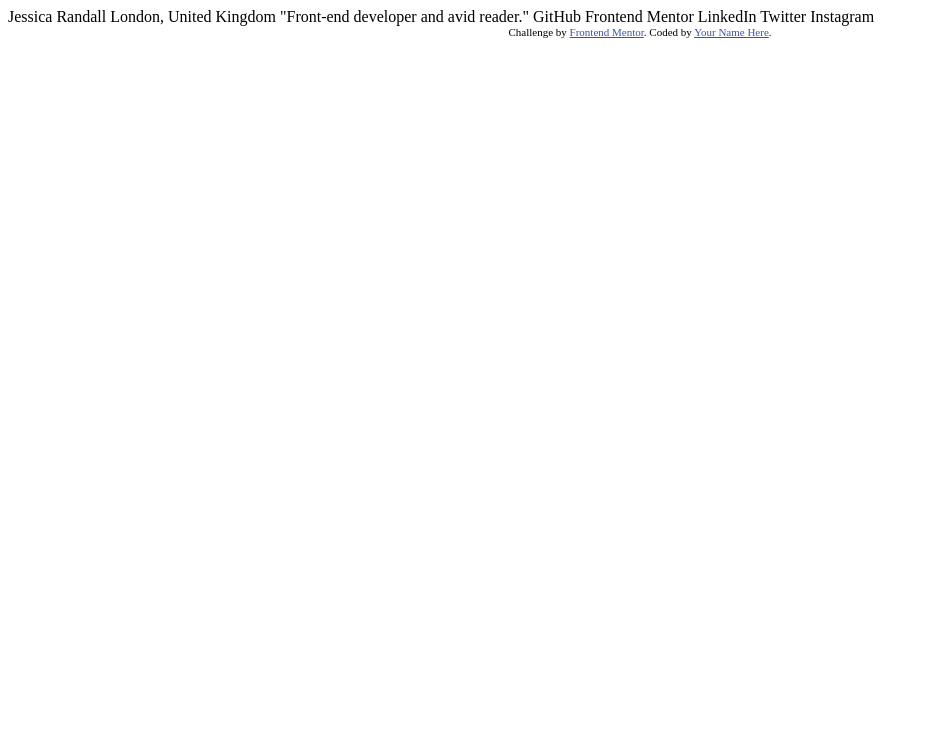
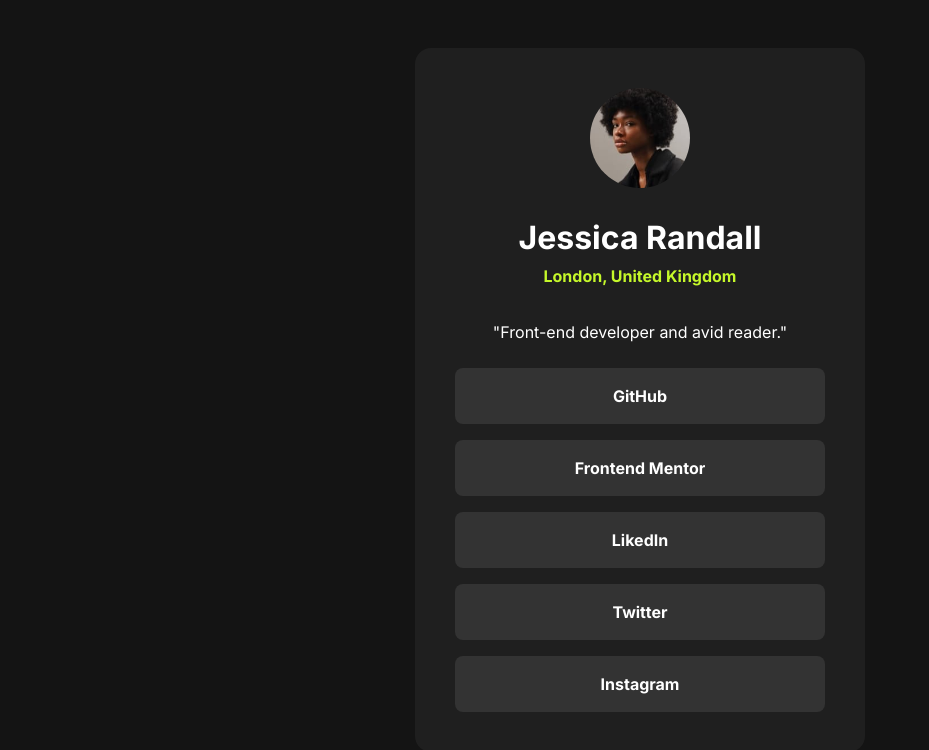
Before and after one commit to defPhisy/social-links-profile-main, a plain HTML site: page index.html in a window 1280 px wide. Shown: the whole page, without its empty margins (0-929 px from the left). Drawn offline with Linux system fonts and the light colour scheme.

Commit message:
💥 commit solution

```diff
--- /dev/null
+++ b/css/css-reset.css
@@ -0,0 +1,50 @@
+/* Custom CSS Reset
+based on Josh Comeau's CSS Reset: https://www.joshwcomeau.com/css/custom-css-reset/
+and Andy Bell's Modern CSS Reset: https://piccalil.li/blog/a-more-modern-css-reset/ */
+
+*, *::before, *::after {
+  box-sizing: border-box;
+}
+
+* {
+  margin: 0;
+}
+
+/* -webkit... only for Safari and MacOS with retina display */
+body {
+  min-height: 100vh;
+  line-height: 1.5;
+  -webkit-font-smoothing: antialiased;
+}
+
+h1, h2, h3, h4,
+button, input, label {
+  line-height: 1.1;
+}
+
+h1, h2, h3, h4 {
+  text-wrap: balance;
+}
+
+h1, h2, h3, h4,
+h5, h6, p {
+  overflow-wrap: break-word;
+}
+
+img, picture, video,
+canvas, svg {
+  display: block;
+  max-width: 100%;
+}
+
+/* makes sure to use same font-family, font-size and font-weight for all elements */
+input, button,
+textarea, select {
+  font: inherit;
+}
+
+/* Remove list styles on ul, ol elements with a list role, which suggests default styling will be removed */
+ul[role='list'],
+ol[role='list'] {
+  list-style: none;
+}
--- /dev/null
+++ b/css/style.css
@@ -0,0 +1,102 @@
+@import url("https://fonts.googleapis.com/css2?family=Inter:wght@400;600;700&display=swap");
+
+:root {
+  /* font */
+  --font-family: "Inter", sans-serif;
+
+  --font-weight-thin: 400;
+  --font-weight-normal: 600;
+  --font-weight-bold: 700;
+
+  /* color */
+  --color-green: hsl(75, 94%, 57%);
+  --color-white: hsl(0, 0%, 100%);
+  --color-grey: hsl(0, 0%, 20%);
+  --color-dark-grey: hsl(0, 0%, 12%);
+  --color-off-black: hsl(0, 0%, 8%);
+}
+
+body {
+  font-family: var(--font-family);
+  background-color: var(--color-off-black);
+  display: flex;
+  justify-content: center;
+  align-items: center;
+}
+
+.social-link-card {
+  min-width: 450px;
+  margin: 1rem;
+  background-color: var(--color-dark-grey);
+  color: var(--color-white);
+  display: flex;
+  flex-direction: column;
+  align-items: center;
+  padding: 2.5rem;
+  border-radius: 1rem;
+}
+
+header {
+  display: flex;
+  flex-direction: column;
+  align-items: center;
+  text-align: center;
+}
+
+.avatar {
+  width: 100px;
+  border-radius: 50%;
+  margin-bottom: 2rem;
+}
+
+.name {
+  margin-bottom: 0.5rem;
+}
+
+.location {
+  margin-bottom: 2rem;
+  color: var(--color-green);
+  font-weight: var(--font-weight-bold);
+}
+
+.job-title {
+  font-weight: var(--font-weight-thin);
+  margin-bottom: 1.5rem;
+}
+
+.social-links {
+  display: flex;
+  flex-direction: column;
+  align-items: center;
+  gap: 1rem;
+  width: 100%;
+}
+
+.social-links a {
+  width: 100%;
+  padding: 1rem;
+  text-align: center;
+  text-decoration: none;
+  color: var(--color-white);
+  font-weight: var(--font-weight-bold);
+  background-color: var(--color-grey);
+  border-radius: 0.5rem;
+}
+
+.social-links a:hover {
+  background-color: var(--color-green);
+  color: var(--color-off-black)
+}
+
+.social-links a:focus {
+  background-color: var(--color-green);
+  color: var(--color-off-black)
+}
+
+/* responsive design */
+@media (max-width: 450px) {
+  .social-link-card {
+    min-width: 250px;
+    padding: 1.5rem;
+  }
+}
--- a/index.html
+++ b/index.html
@@ -1,34 +1,37 @@
 <!DOCTYPE html>
 <html lang="en">
+
 <head>
   <meta charset="UTF-8">
-  <meta name="viewport" content="width=device-width, initial-scale=1.0"> <!-- displays site properly based on user's device -->
+  <meta name="viewport" content="width=device-width, initial-scale=1.0">
+  <!-- displays site properly based on user's device -->
 
   <link rel="icon" type="image/png" sizes="32x32" href="./assets/images/favicon-32x32.png">
+  <link rel="stylesheet" href="./css/css-reset.css">
+  <link rel="stylesheet" href="./css/style.css">
 
   <title>Frontend Mentor | Social links profile</title>
 
-  <!-- Feel free to remove these styles or customise in your own stylesheet 👍 -->
-  <style>
-    .attribution { font-size: 11px; text-align: center; }
-    .attribution a { color: hsl(228, 45%, 44%); }
-  </style>
-</head>
-<body>
+  <main>
+    <div class="social-link-card">
+      <header>
+        <img class="avatar" src="./assets/images/avatar-jessica.jpeg" alt="Avatar of Jessica">
+        <h1 class="name">Jessica Randall</h1>
+        <p class="location">London, United Kingdom</p>
+        <p class="job-title">"Front-end developer and avid reader."</p>
+      </header>
 
-  Jessica Randall
-  London, United Kingdom
-  "Front-end developer and avid reader."
+      <div class="social-links">
+        <a href="#" role="button">GitHub</a>
+        <a href="#" role="button">Frontend Mentor</a>
+        <a href="#" role="button">LikedIn</a>
+        <a href="#" role="button">Twitter</a>
+        <a href="#" role="button">Instagram</a>
+      </div>
+    </div>
+  </main>
 
-  GitHub
-  Frontend Mentor
-  LinkedIn
-  Twitter
-  Instagram
 
-  <div class="attribution">
-    Challenge by <a href="https://www.frontendmentor.io?ref=challenge" target="_blank">Frontend Mentor</a>.
-    Coded by <a href="#">Your Name Here</a>.
-  </div>
-</body>
+  </body>
+
 </html>
```
